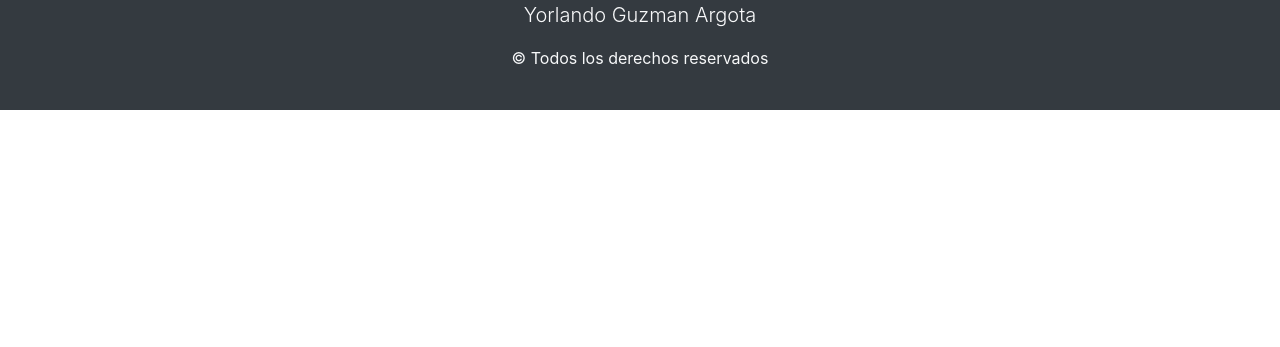
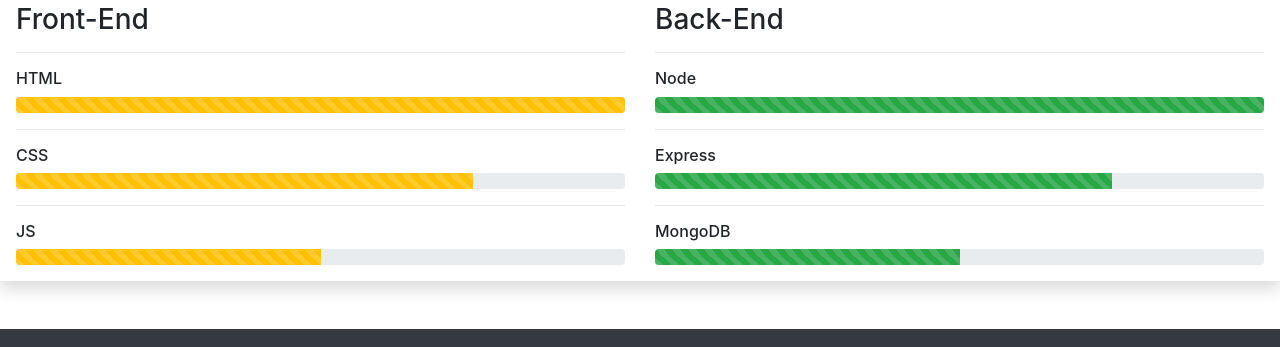
Before and after one commit to Yorlando98/yorlando98.github.io, a plain HTML site: page index.html in a window 1280 px wide. Shown: the part 2213-2560 px from the top of the page. Before the commit the page ends 2323 px from the top, so only its background shows below. Drawn offline with Linux system fonts and the light colour scheme.

Commit message:
Se agrego la seccion de habilidades

```diff
--- a/index.html
+++ b/index.html
@@ -32,7 +32,7 @@
                             <a class="nav-link" href="#">Educacion</a>
                         </li>
                         <li class="nav-item">
-                            <a class="nav-link" href="#">Habilidades</a>
+                            <a class="nav-link" href="#habilidades">Habilidades</a>
                         </li>
                         <li class="nav-item">
                             <a class="nav-link" href="#">Pordfolio</a>
@@ -44,7 +44,6 @@
                 </div>
             </div>
         </nav>
-
     </header>
     <main>
         <section class="bg-dark text-center py-5 text-light fondo">
@@ -158,6 +157,49 @@
                 </div>
             </article>
         </section>
+        <section id="habilidades" class="my-5">
+            <h2 class="text-center display-4">Habilidades</h2>
+            <article class="shadow p-3">
+                <div class="row">
+                    <div class="col-md-6 MD-2">
+                        <h3>Front-End</h3>
+                        <hr>
+                        <h6>HTML</h6>
+                        <div class="progress">
+                            <div class="progress-bar progress-bar-striped bg-warning w-100" role="progressbar" aria-valuenow="100" aria-valuemin="0" aria-valuemax="100"></div>
+                        </div>
+                        <hr>
+                        <h6>CSS</h6>
+                        <div class="progress">
+                            <div class="progress-bar progress-bar-striped bg-warning w-75" role="progressbar" aria-valuenow="100" aria-valuemin="0" aria-valuemax="100"></div>
+                        </div>
+                        <hr>
+                        <h6>JS</h6>
+                        <div class="progress">
+                            <div class="progress-bar progress-bar-striped bg-warning w-50" role="progressbar" aria-valuenow="100" aria-valuemin="0" aria-valuemax="100"></div>
+                        </div>
+                    </div>
+                    <div class="col-md-6">
+                        <h3>Back-End</h3>
+                        <hr>
+                        <h6>Node</h6>
+                        <div class="progress">
+                            <div class="progress-bar progress-bar-striped bg-success w-100" role="progressbar" aria-valuenow="100" aria-valuemin="0" aria-valuemax="100"></div>
+                        </div>
+                        <hr>
+                        <h6>Express</h6>
+                        <div class="progress">
+                            <div class="progress-bar progress-bar-striped bg-success w-75" role="progressbar" aria-valuenow="100" aria-valuemin="0" aria-valuemax="100"></div>
+                        </div>
+                        <hr>
+                        <h6>MongoDB</h6>
+                        <div class="progress">
+                            <div class="progress-bar progress-bar-striped bg-success w-50" role="progressbar" aria-valuenow="100" aria-valuemin="0" aria-valuemax="100"></div>
+                        </div>
+                    </div>
+                </div>
+            </article>
+        </section>
     </main>
     <footer class="bg-dark py-4 text-light text-center">
         <div>
```
